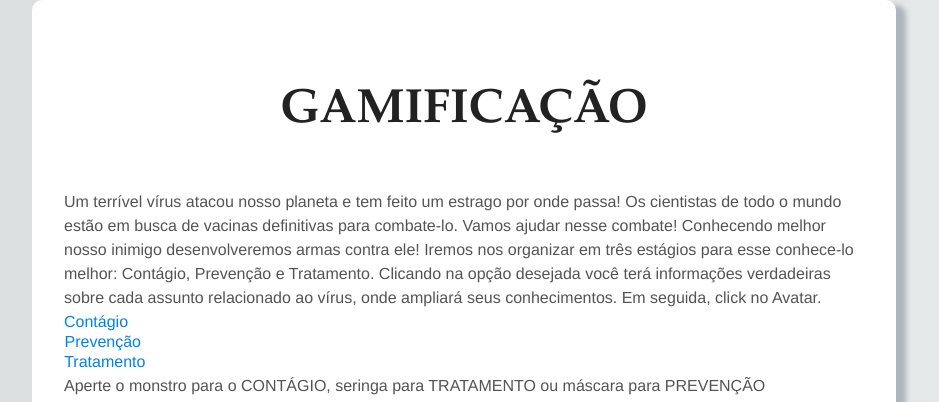
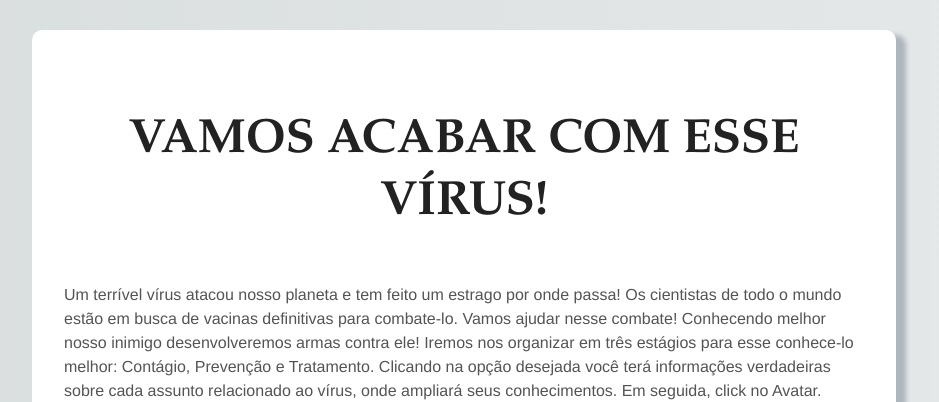
Before and after one commit to Tonicolo/Gamifica-o, a plain HTML site: page index.html in a window 1280 px wide. Shown: the top 402 px of the page, without its empty margins (176-1115 px from the left). Drawn offline with Linux system fonts and the light colour scheme.

Commit message:
bugs corrigidos

```diff
--- a/index.html
+++ b/index.html
@@ -83,9 +83,9 @@ img {
         <meta name="description" content="GAMIFICAÇÃO">
         <link rel="stylesheet" href="main.css">
     </head>
-    <body style="box-shadow: 10px 5px 5px rgb(173, 181, 189)">
+    <body style="box-shadow: 10px 5px 5px rgb(173, 181, 189); margin: 30px auto; max-width: 800px; padding: 2em 2em 4em;">
 
-    <h3>GAMIFICAÇÃO</h3>
+    <h3>VAMOS ACABAR COM ESSE VÍRUS!</h3>
 
     <p style="margin-bottom: 40px">
         Um terrível vírus atacou nosso planeta e tem feito um estrago por onde passa! Os cientistas de todo o mundo estão em busca de vacinas definitivas para combate-lo. Vamos ajudar nesse combate! Conhecendo melhor nosso inimigo desenvolveremos armas contra ele! Iremos nos organizar em três estágios para esse conhece-lo melhor:  Contágio, Prevenção e Tratamento.
```
Also changed, not shown: contagio.html (+1 -1 lines), prevencao.html (+1 -1 lines), tratamento.html (+1 -1 lines).
